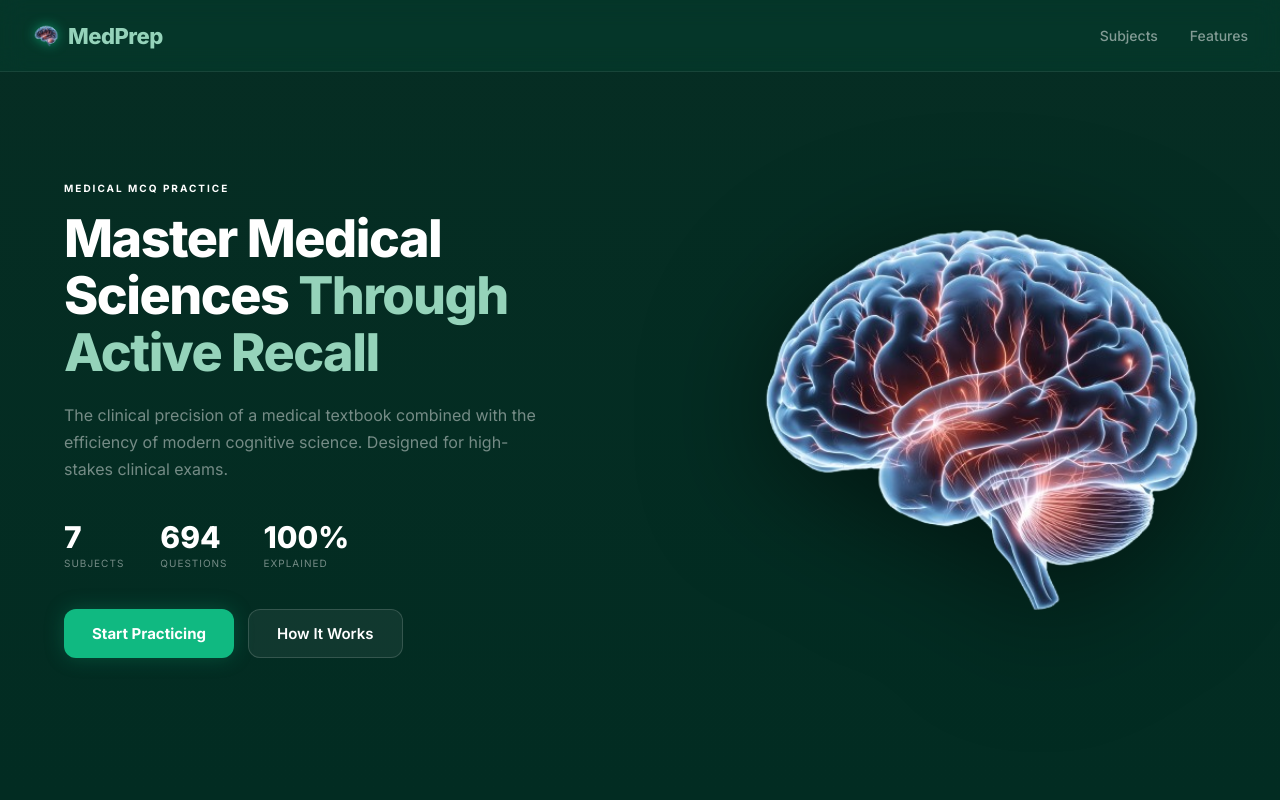
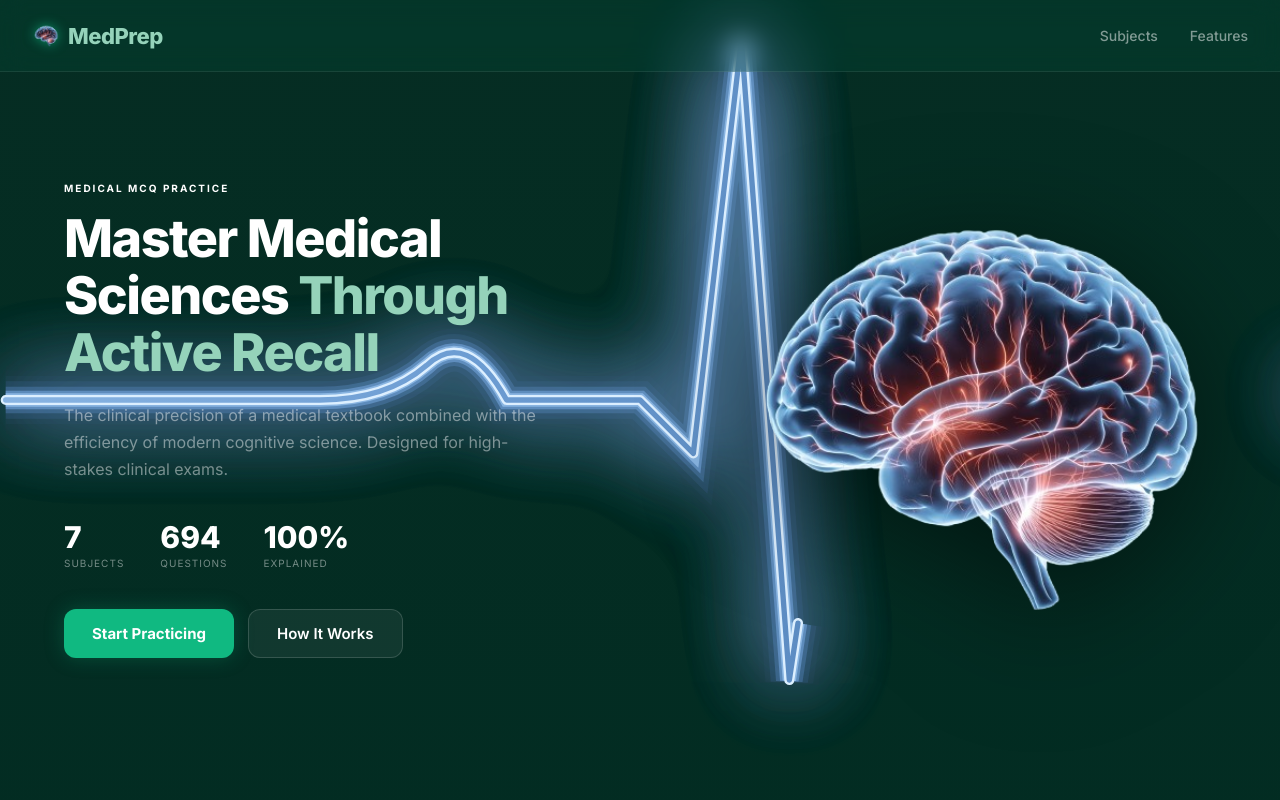
Before and after one commit to manast23/medprep, a Next.js app: page / in a window 1280 px wide. Shown: the top 800 px of the page. Built offline with nearby package versions, Linux system fonts and the light colour scheme.

Commit message:
ECGWave: static-position lightning flicker (no travel), increased render height

```diff
--- a/components/ECGWave.js
+++ b/components/ECGWave.js
@@ -66,22 +66,22 @@ const LAYERS = [
   { color: '#8EB9E6', width: 5, opacity: 0.90 },
 ]
 
-// Lightning bolts: each is a fast flash-sweep across the wave, then a long
-// invisible pause before repeating. Different durations/offsets per bolt
-// mean they drift out of sync with each other, so flashes feel occasional
-// and semi-random rather than one predictable repeating scan.
-const BOLTS = [
-  { dur: 8, begin: 0 },
-  { dur: 11, begin: 2.5 },
-  { dur: 14, begin: 5.5 },
+// Lightning strikes: each is a FIXED segment of the wave (no positional
+// animation at all — nothing slides or travels) that flickers in/out of
+// visibility like a real lightning bolt. Different durations/delays per
+// strike mean they fire independently, so it reads as occasional random
+// strikes rather than one repeating scan.
+const STRIKES = [
+  { dashoffset: 0, duration: 9, delay: 0 },
+  { dashoffset: -330, duration: 13, delay: 3 },
+  { dashoffset: -660, duration: 17, delay: 6.5 },
 ]
+const SEGMENT_LENGTH = 220 // out of a normalized pathLength of 1000
 
 export default function ECGWave({ style = {} }) {
   const uid = useId().replace(/:/g, '')
   const waveId = `ecg-wave-${uid}`
   const glowId = `ecg-glow-${uid}`
-  const maskId = `ecg-scan-${uid}`
-  const fadeId = `ecg-fade-${uid}`
   const coreId = `ecg-core-${uid}`
 
   const [reducedMotion, setReducedMotion] = useState(false)
@@ -94,13 +94,28 @@ export default function ECGWave({ style = {} }) {
   }, [])
 
   if (reducedMotion) {
-    return <div className={styles.wrap} style={{ position: 'absolute', inset: 0, ...style }} />
+    return (
+      <div
+        className={styles.wrap}
+        style={{ position: 'absolute', top: '-25%', left: 0, right: 0, height: '150%', ...style }}
+      />
+    )
   }
 
   return (
     <div
       className={styles.wrap}
-      style={{ position: 'absolute', inset: 0, pointerEvents: 'none', zIndex: 0, overflow: 'hidden', ...style }}
+      style={{
+        position: 'absolute',
+        top: '-25%',
+        left: 0,
+        right: 0,
+        height: '150%',
+        pointerEvents: 'none',
+        zIndex: 0,
+        overflow: 'hidden',
+        ...style,
+      }}
     >
       <svg
         className={styles.trace}
@@ -109,7 +124,7 @@ export default function ECGWave({ style = {} }) {
         aria-hidden="true"
       >
         <defs>
-          <path id={waveId} d={PATH} />
+          <path id={waveId} d={PATH} pathLength="1000" />
 
           <linearGradient id={`ecg-bg-${uid}`} x1="0" y1="0" x2="0" y2="1">
             <stop offset="0%" stopColor="#062D23" />
@@ -136,32 +151,16 @@ export default function ECGWave({ style = {} }) {
               <feMergeNode in="SourceGraphic" />
             </feMerge>
           </filter>
-
-          <mask id={maskId}>
-            <linearGradient id={fadeId} x1="0%" y1="0%" x2="100%" y2="0%">
-              <stop offset="0%" stopColor="black" />
-              <stop offset="20%" stopColor="#222" />
-              <stop offset="45%" stopColor="#777" />
-              <stop offset="75%" stopColor="white" />
-              <stop offset="100%" stopColor="white" />
-            </linearGradient>
-            {BOLTS.map((b, i) => (
-              <rect key={i} x="-260" y="0" width="260" height="450" fill={`url(#${fadeId})`}>
-                <animate
-                  attributeName="x"
-                  values="-260;1600;1600"
-                  keyTimes="0;0.12;1"
-                  dur={`${b.dur}s`}
-                  begin={`${b.begin}s`}
-                  repeatCount="indefinite"
-                />
-              </rect>
-            ))}
-          </mask>
         </defs>
 
         <rect width="100%" height="100%" fill={`url(#ecg-bg-${uid})`} />
 
+        {STRIKES.map((s, i) => (
+          <g
+            key={i}
+            className={styles.strike}
+            style={{ animationDuration: `${s.duration}s`, animationDelay: `${s.delay}s` }}
+          >
             {LAYERS.map((l) => (
               <use
                 key={l.color}
@@ -171,10 +170,10 @@ export default function ECGWave({ style = {} }) {
                 opacity={l.opacity}
                 fill="none"
                 filter={`url(#${glowId})`}
-            mask={`url(#${maskId})`}
+                strokeDasharray={`${SEGMENT_LENGTH} 1000`}
+                strokeDashoffset={s.dashoffset}
               />
             ))}
-
             {/* Bright edge */}
             <use
               href={`#${waveId}`}
@@ -184,9 +183,9 @@ export default function ECGWave({ style = {} }) {
               fill="none"
               strokeLinecap="round"
               strokeLinejoin="round"
-          mask={`url(#${maskId})`}
+              strokeDasharray={`${SEGMENT_LENGTH} 1000`}
+              strokeDashoffset={s.dashoffset}
             />
-
             {/* Electrical energy core */}
             <use
               href={`#${waveId}`}
@@ -195,8 +194,11 @@ export default function ECGWave({ style = {} }) {
               fill="none"
               strokeLinecap="round"
               strokeLinejoin="round"
-          mask={`url(#${maskId})`}
+              strokeDasharray={`${SEGMENT_LENGTH} 1000`}
+              strokeDashoffset={s.dashoffset}
             />
+          </g>
+        ))}
       </svg>
     </div>
   )
```
Lines whose indentation alone changed are shown as unchanged.
